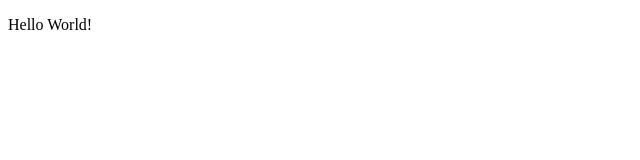
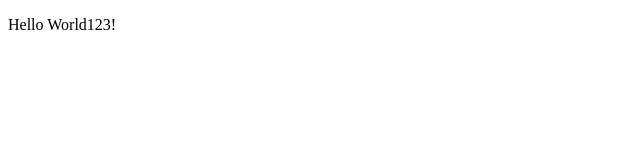
Before and after one commit to MKletz/web_demo, a plain HTML site: page index.html in a window 1280 px wide. Shown: the full height of the page, 0-640 px from the left. Drawn offline with Linux system fonts and the light colour scheme.

Commit message:
Update index.html

```diff
--- a/index.html
+++ b/index.html
@@ -4,6 +4,6 @@
         <title>Welcome</title>
     </head>
     <body>
-        <p>Hello World!</p>
+        <p>Hello World123!</p>
     </body>
 </html>
```
